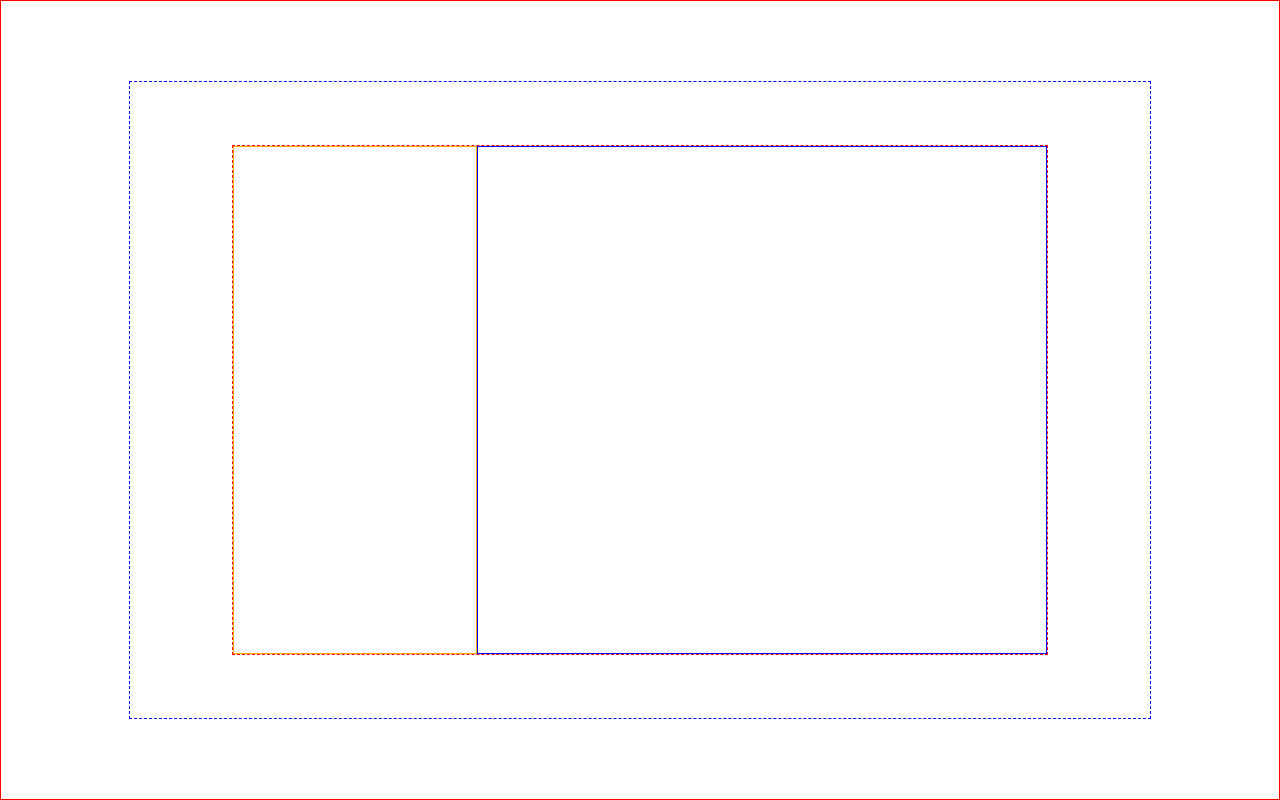
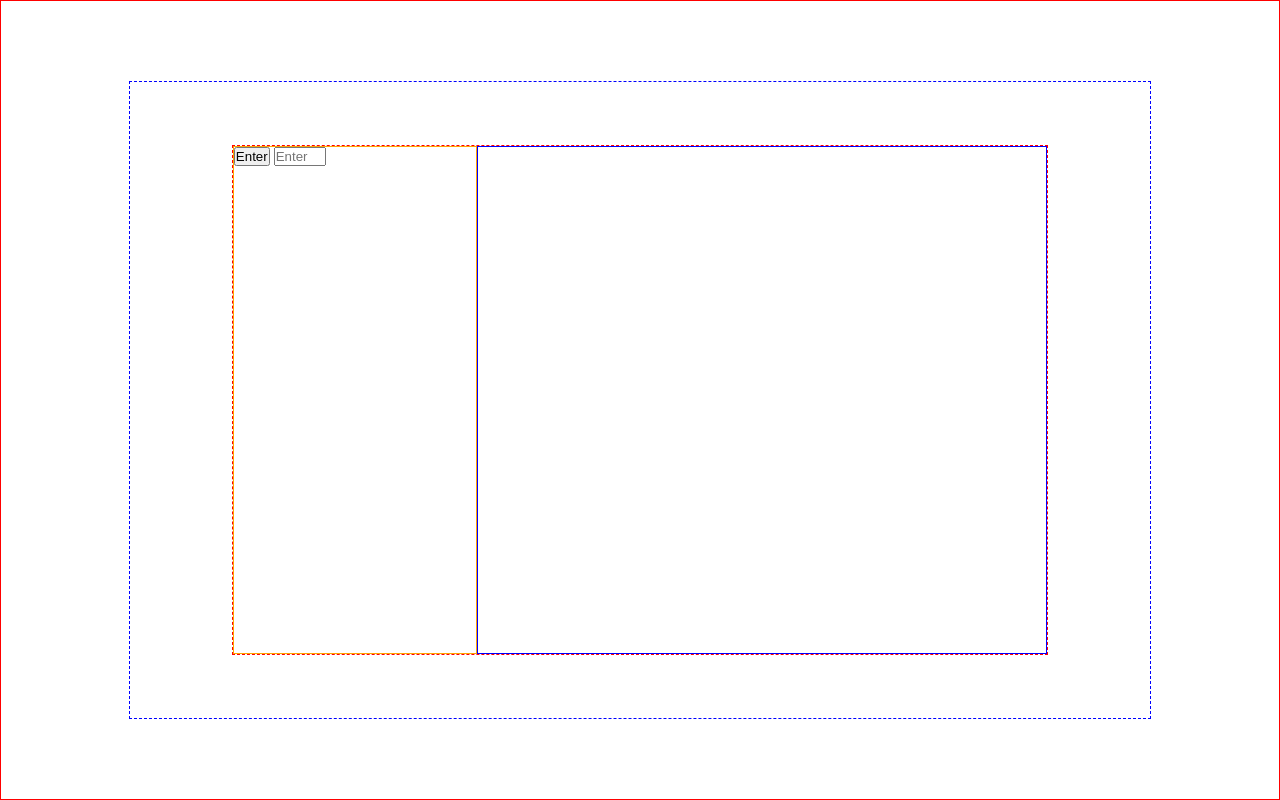
Before and after one commit to noname1112392/odin-etch-a-sketch, a plain HTML site: page index.html in a window 1280 px wide. Drawn offline with Linux system fonts and the light colour scheme.

Commit message:
Add a form inside sketch-control

```diff
--- a/index.html
+++ b/index.html
@@ -9,7 +9,12 @@
 <body>
     <main>
         <section>
-            <div id="sketch-control"></div>
+            <div id="sketch-control">
+                <form>
+                    <button id="input-value-btn" class="btn">Enter</button>
+                    <input type="number" id="input-value" min="1" max="99" placeholder="Enter number less than 100">
+                </form>
+            </div>
             <div id="sketch-board"></div>
         </section>
     </main>
```
